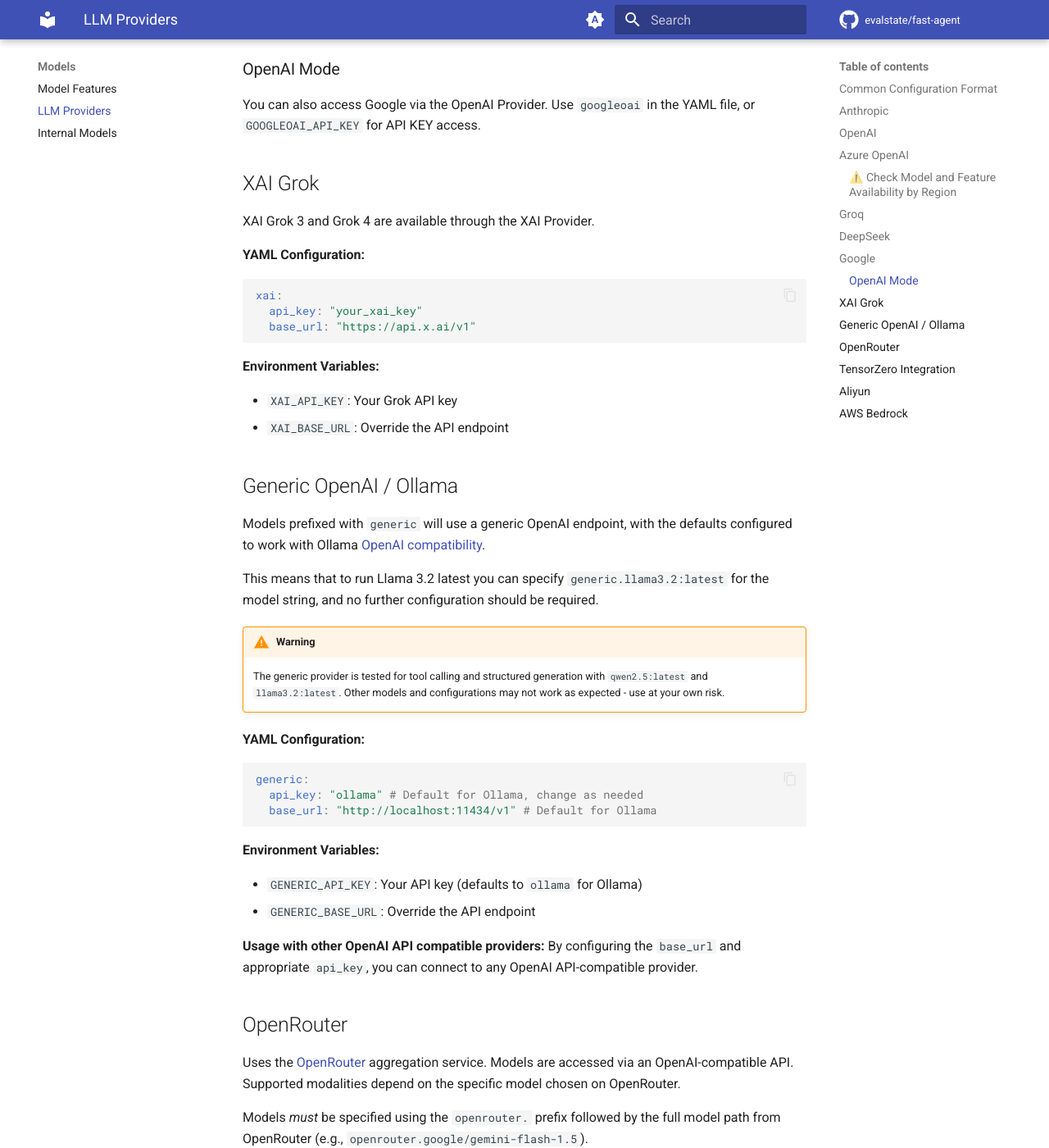
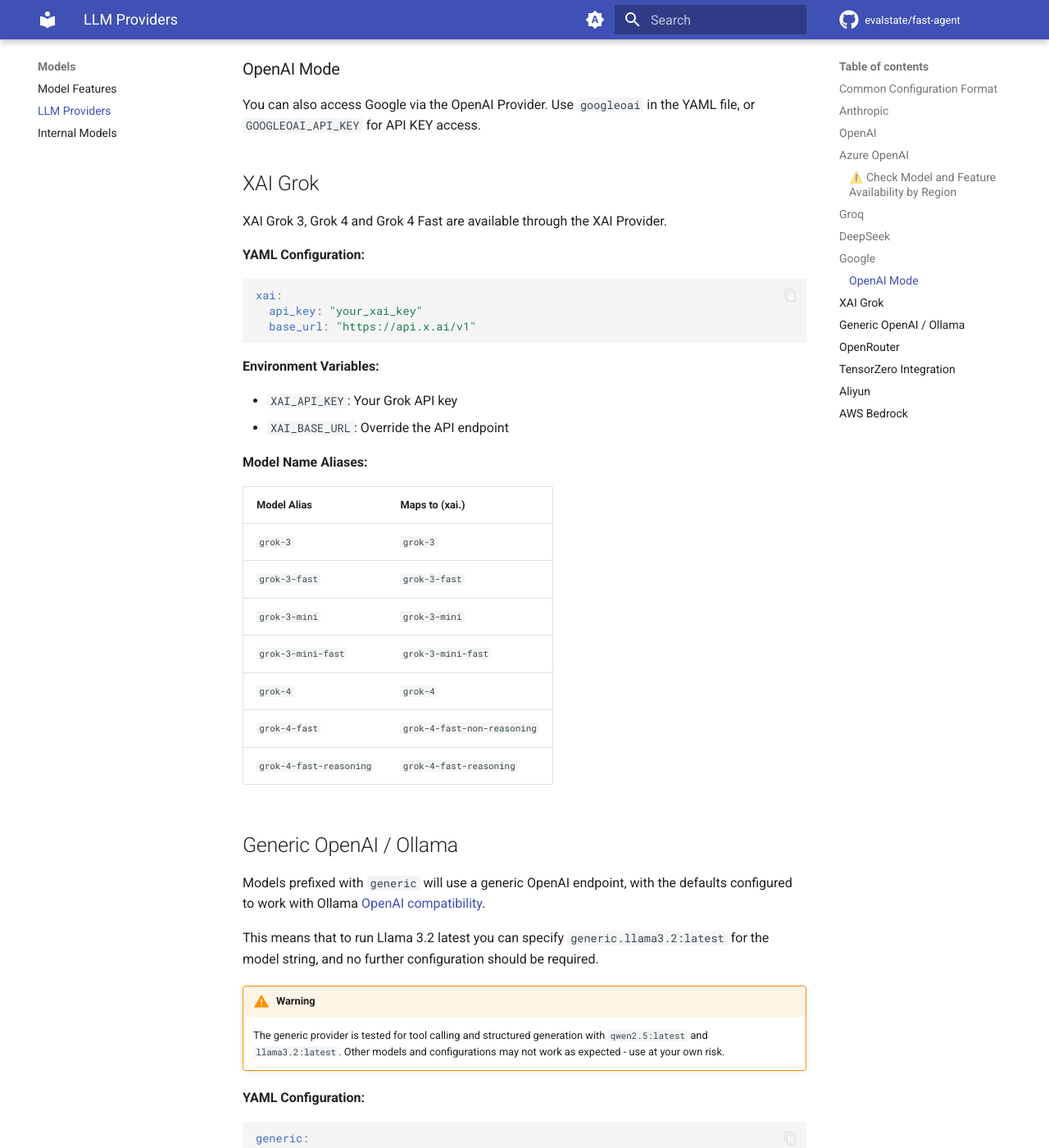
Before and after one commit to evalstate/fast-agent-docs, an MkDocs documentation site: the page built from docs/models/llm_providers.md, in a window 1280 px wide and 1400 px high, scrolled down 6354 px. Shown: the whole window at 82% size. Built offline with MkDocs 1.6.1 and Material for MkDocs 9.7.7, drawn with Linux system fonts in a browser that asks for light colours; comment, search, counter and statistics services are not loaded.

Commit message:
add xai fast

```diff
--- a/docs/models/llm_providers.md
+++ b/docs/models/llm_providers.md
@@ -239,7 +239,7 @@
 
 ## XAI Grok
 
-XAI Grok 3 and Grok 4 are available through the XAI Provider.
+XAI Grok 3, Grok 4 and Grok 4 Fast are available through the XAI Provider.
 
 **YAML Configuration:**
 
@@ -253,6 +253,18 @@
 
 - `XAI_API_KEY`: Your Grok API key
 - `XAI_BASE_URL`: Override the API endpoint
+
+**Model Name Aliases:**
+
+| Model Alias | Maps to (xai.)             |
+| ----------- | -------------------------- |
+| `grok-3`  | `grok-3` |
+| `grok-3-fast`  | `grok-3-fast` |
+| `grok-3-mini`  | `grok-3-mini` |
+| `grok-3-mini-fast`  | `grok-3-mini-fast` |
+| `grok-4` | `grok-4` |
+| `grok-4-fast` | `grok-4-fast-non-reasoning` |
+| `grok-4-fast-reasoning` | `grok-4-fast-reasoning` |
 
 
 ## Generic OpenAI / Ollama
```
Also changed, not shown: docs/ref/config_file.md (+2 -2 lines).
